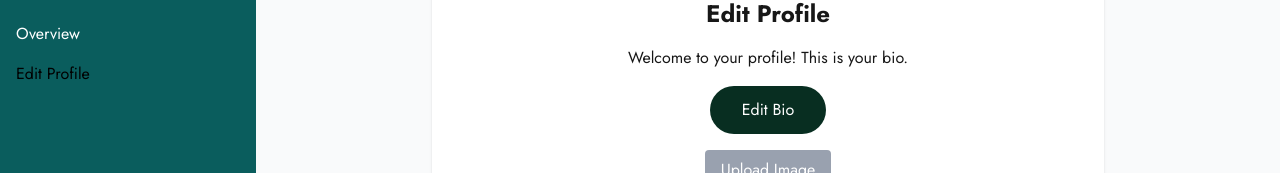
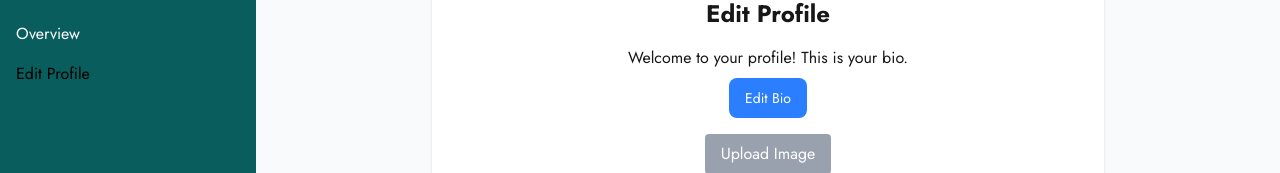
Before and after one commit to Kraken-369/handcrafted-haven, a Next.js app: page /dashboard in a window 1280 px wide. Both pictures are taken after a click on the item "Edit Profile". Shown: the part 627-800 px from the top of the page. Built offline with nearby package versions, Linux system fonts and the light colour scheme.

Commit message:
Fixed issues with button.

```diff
--- a/src/app/dashboard/dashboard.tsx
+++ b/src/app/dashboard/dashboard.tsx
@@ -1,5 +1,7 @@
 "use client";
+
 import React, { useState } from 'react';
+import Image from 'next/image';
 import Profile from './profile';
 
 const Dashboard: React.FC = () => {
@@ -9,6 +11,23 @@ const Dashboard: React.FC = () => {
   return (
     <div>
       <h1>Dashboard</h1>
+      <section className="mb-8 bg-white p-6 rounded shadow">
+        <h2 className="text-2xl font-semibold mb-4 text-center">Profile Summary</h2>
+        {image && (
+          <div className="flex justify-center mb-4">
+            <Image
+              src={image}
+              alt="Profile"
+              width={128}
+              height={128}
+              className="rounded-full"
+              style={{ width: '8rem', height: '8rem' }}
+            />
+          </div>
+        )}
+        <p className="text-center">{bio}</p>
+      </section>
+
       <Profile bio={bio} setBio={setBio} image={image} setImage={setImage} />
     </div>
   );
--- a/src/app/dashboard/profile.tsx
+++ b/src/app/dashboard/profile.tsx
@@ -1,5 +1,7 @@
 import React, { useState } from "react";
-import Button from "@/app/ui/button";
+import { Button } from '@/app/ui/button';
+
+
 
 interface ProfileProps {
   bio: string;
@@ -36,12 +38,13 @@ const Profile: React.FC<ProfileProps> = ({ bio, setBio, image, setImage }) => {
               value={tempBio}
               onChange={(e) => setTempBio(e.target.value)}
             />
-            <Button label="Save" onClick={handleSave} />
+                <Button onClick={handleSave}>Save</Button>
           </>
         ) : (
           <>
             <p className="text-center mb-2 max-w-md">{bio}</p>
-            <Button label="Edit Bio" onClick={() => setEditMode(true)} />
+            <Button onClick={() => setEditMode(true)}>Edit Bio</Button>
+
           </>
         )}
       </div>
--- a/src/app/ui/button.tsx
+++ b/src/app/ui/button.tsx
@@ -1,23 +1,19 @@
+import clsx from 'clsx';
 
-'use client';
-import React from 'react';
-
-interface ButtonProps {
-  label: string;
-  onClick?: () => void;
-  color?: string;
-  children?: React.ReactNode;
+interface ButtonProps extends React.ButtonHTMLAttributes<HTMLButtonElement> {
+  children: React.ReactNode;
 }
 
-const Button: React.FC<ButtonProps> = ({ label, onClick, color = '#082e21', children }) => {
+export function Button({ children, className, ...rest }: ButtonProps) {
   return (
     <button
-      className={`bg-[${color}] text-white px-8 py-3 mt-2 rounded-full`}
-      onClick={onClick}
+      {...rest}
+      className={clsx(
+        'flex h-10 items-center rounded-lg bg-blue-500 px-4 text-sm font-medium text-white transition-colors hover:bg-blue-400 focus-visible:outline focus-visible:outline-2 focus-visible:outline-offset-2 focus-visible:outline-blue-500 active:bg-blue-600 aria-disabled:cursor-not-allowed aria-disabled:opacity-50',
+        className,
+      )}
     >
-      {children || label}
+      {children}
     </button>
   );
-};
-
-export default Button;
+}
```
